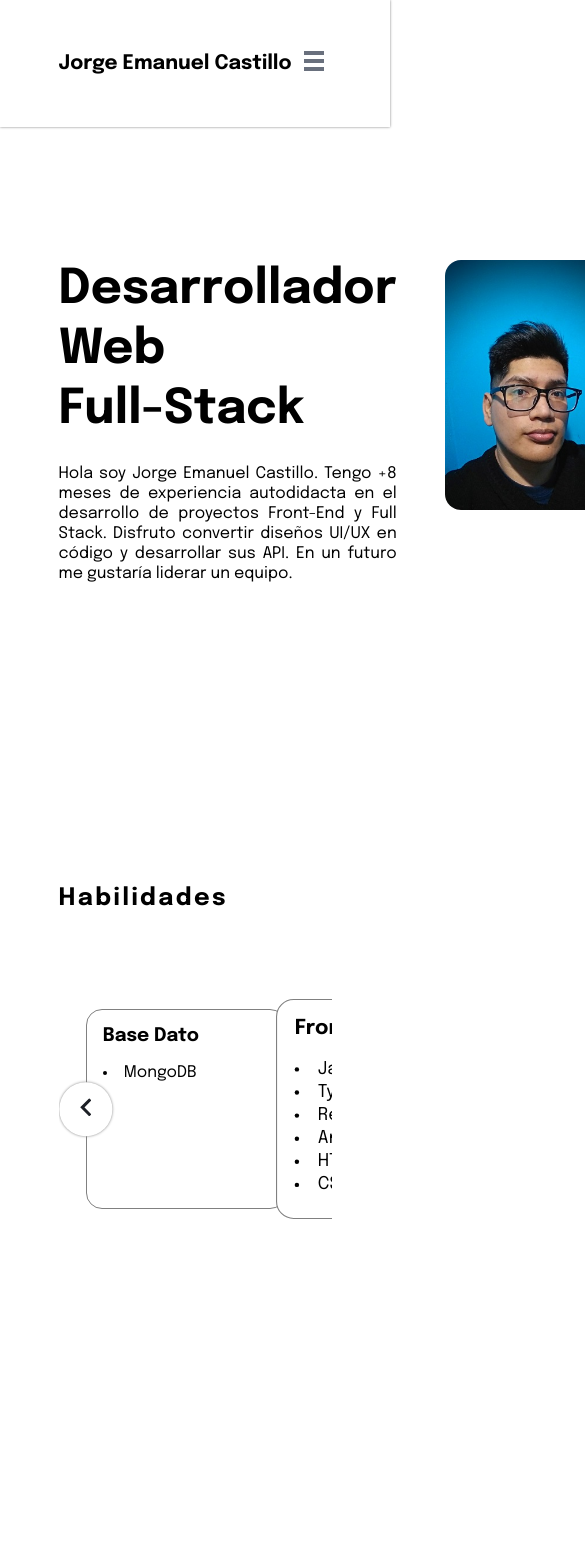
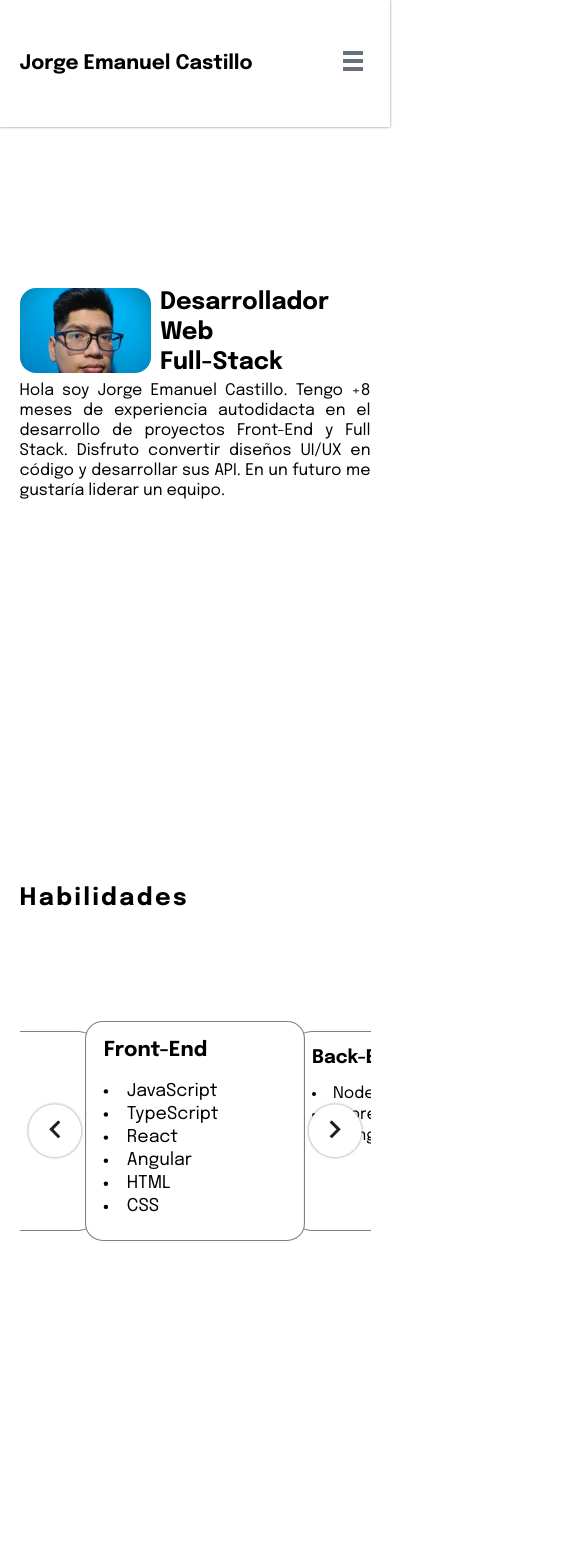
Before and after one commit to jcat-dev/portafolio, a React (Vite) app: page / in a window 390 px wide. Shown: the top 1568 px of the page, 585 px wide, since content can reach past the window. Built offline with nearby package versions, Linux system fonts and the light colour scheme.

Commit message:
Agregar diseño responsivo para móvil

```diff
--- a/src/component/Header/index.css
+++ b/src/component/Header/index.css
@@ -27,6 +27,7 @@
 
 @media screen and (max-width: 768px) {
   .nav {
+    padding: 0 5vw;
     transition: height 1.5s;
   }
 
--- a/src/component/Projects/index.css
+++ b/src/component/Projects/index.css
@@ -18,8 +18,10 @@
 }
 
 .projects-list__item {
-  width: 350px;
+  width: 100%;
+  max-width: 350px;
   height: 350px;
+
 
   position: relative;
   box-shadow: 0 10px 35px -10px gray;
@@ -63,8 +65,8 @@
 }
 
 .face-front__img {
-  width: 350px;
-  height: 350px;
+  width: 100%;
+  height: 100%;
 
   object-fit: cover;
   border-radius: 1em;
--- a/src/component/Skills/index.css
+++ b/src/component/Skills/index.css
@@ -1,5 +1,5 @@
 .skills {
-  height: 100vh;
+  min-height: 100vh;
   padding-top: 20vh;
 }
 
@@ -10,13 +10,13 @@
 }
 
 .carrusel-container {
-  padding: 5% 10%;
+  padding: 5%;
 
   overflow: hidden;
 }
 
 .carrusel {
-  width: fit-content;
+  width: max-content;
   margin: auto;
 
   display: flex;
@@ -50,3 +50,14 @@
   transform: translate(50%, -50%);
   right: 0;
 }
+
+
+@media screen and (max-width: 768px) {
+  .carrusel-container {
+    padding: 10%;
+  }
+
+  .carrusel {
+    width: auto;
+  }
+}
--- a/src/component/Start/Start.tsx
+++ b/src/component/Start/Start.tsx
@@ -7,8 +7,14 @@ const Start = () => {
       id='inicio'
       className='start'
     >
-      <div className='start-container' >
-        <h1 className='title' >
+      <div className='profile-container' >
+        <img
+          className='profile-photo'
+          src={profile.photoUrl}
+          alt="photo"
+        />
+
+        <h1 className='profile-title' >
           {
             profile.title.split(' ').map((value) => (
               <>
@@ -19,15 +25,9 @@ const Start = () => {
           }
         </h1>
 
-        <p className='text' >
+        <p className='profile-description' >
           {profile.description}
         </p>
-
-        <img
-          className='photo'
-          src={profile.photoUrl}
-          alt="photo"
-        />
       </div>
     </section>
   )
--- a/src/component/Start/index.css
+++ b/src/component/Start/index.css
@@ -1,40 +1,52 @@
 .start {
-  height: 85vh;
-  padding-top: 15vh;
+  min-height: 85vh;
+  padding-top: 20vh;
+
   display: flex;
 }
 
-.start-container {
+.profile-container {
   margin: auto;
 
   display: grid;
-  gap: 1.5em 3em;
-  grid-template-columns: auto auto;
-  grid-template-rows: auto auto;
+  gap: 2.5%;
+  grid-template-columns: 27.5% 70%;
+  grid-template-rows: 47.5% 50%;
   grid-template-areas:
-  "title photo"
-  "text photo";
+  "photo title"
+  "text text";
 }
 
-.title {
+.profile-photo {
+  grid-area: photo;
+
+  width: 100%;
+  height: 100%;
+  object-fit: cover;
+  border-radius: 1em;
+}
+
+.profile-title {
   grid-area: title;
 
   font-size: 3em;
   line-height: 1.25em;
 }
 
-.text {
+.profile-description {
   grid-area: text;
 
   text-align: justify;
   line-height: 1.25em;
 }
 
-.photo {
-  grid-area: photo;
+@media screen and (max-width: 768px) {
+  .profile-container {
+    grid-template-columns: 37.5% 60%;
+    grid-template-rows: 27.5% 70%;
+  }
 
-  min-width: 150px;
-  max-height: 250px;
-
-  border-radius: 1em;
+  .profile-title {
+    font-size: 1.5em;
+  }
 }
--- a/src/pages/index.css
+++ b/src/pages/index.css
@@ -2,3 +2,9 @@
   width: 70%;
   margin: auto;
 }
+
+@media screen and (max-width: 768px) {
+  .main-container {
+    width: 90%;
+  }
+}
```
